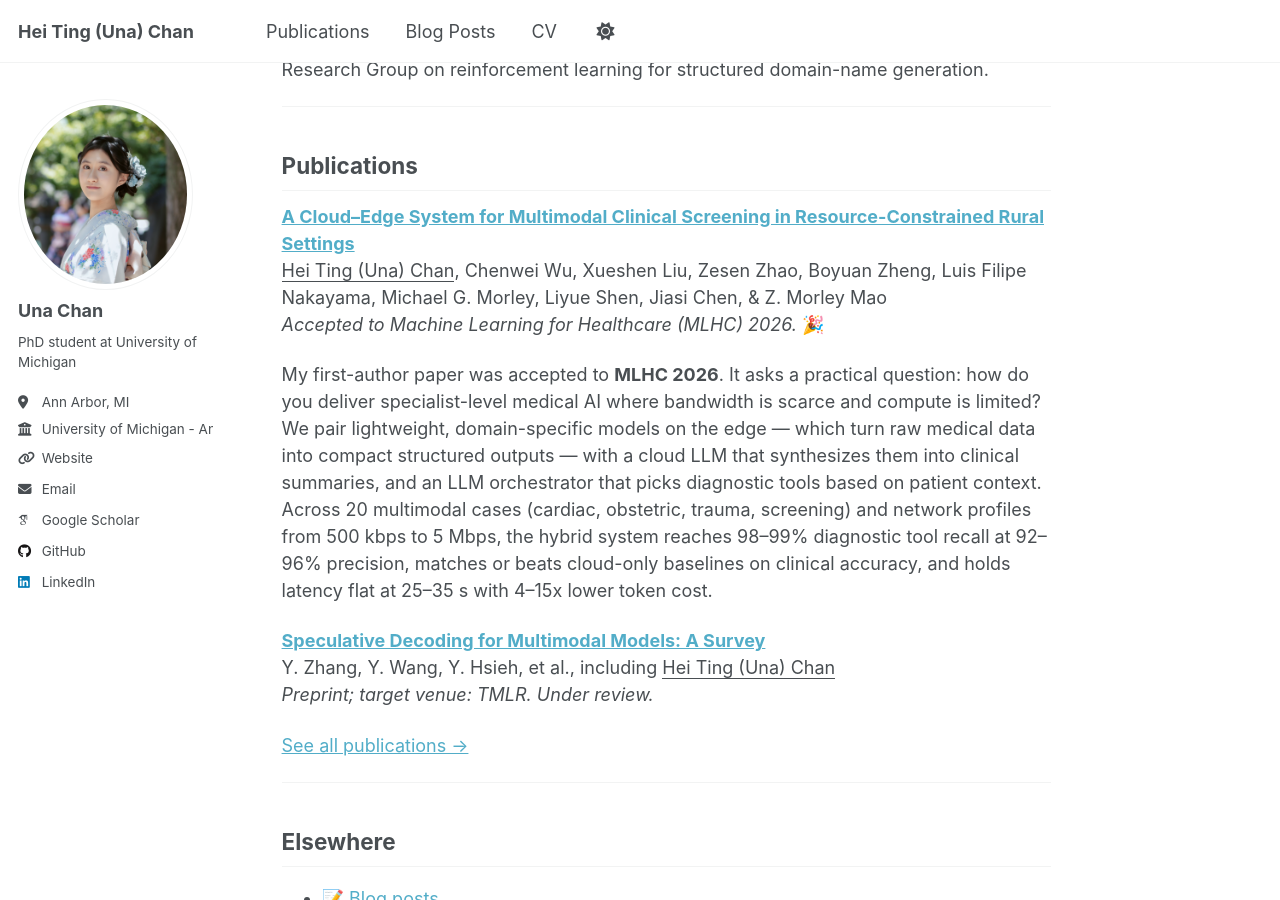
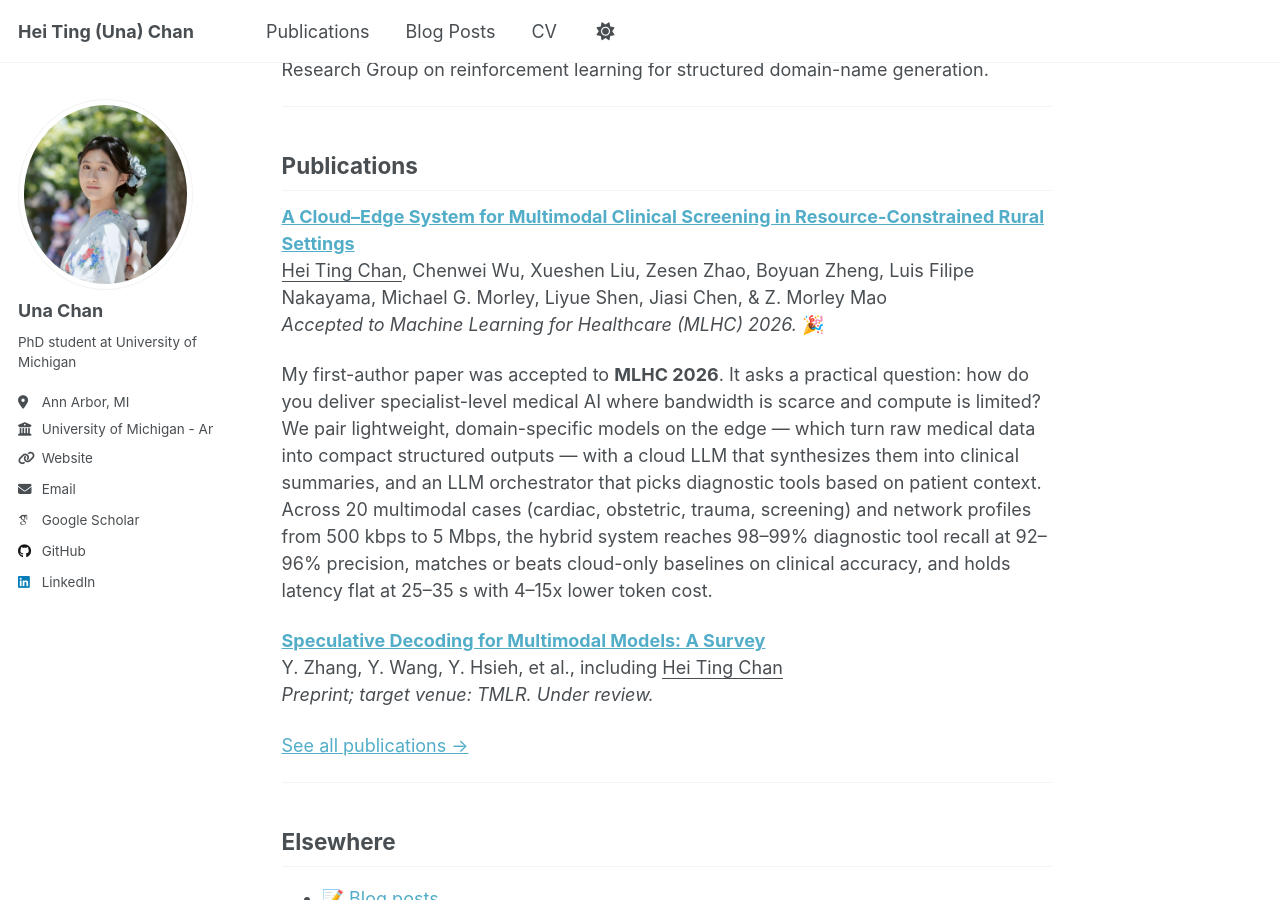
Before and after one commit to unachanht/unachanht.github.io, a Jekyll site: the page built from _pages/about.md, in a window 1280 px wide and 900 px high, scrolled down 621 px. Built offline with Jekyll 4.4.1, drawn with Linux system fonts in a browser that asks for light colours; some web fonts are replaced; a script that is not in the unit is left out.

Commit message:
Use Hei Ting Chan in author lists
Co-Authored-By: Claude Opus 5 <noreply@anthropic.com>
Claude-Session: https://claude.ai/code/session_01NsS9kNsrnScwbAdoc7BxBg

```diff
--- a/_pages/about.md
+++ b/_pages/about.md
@@ -40,13 +40,13 @@ Before Michigan, I earned my B.S. in Computer Science and Data Science at the **
 ## Publications
 
 **[A Cloud–Edge System for Multimodal Clinical Screening in Resource-Constrained Rural Settings](https://arxiv.org/abs/2608.12745)** \\
-<u>Hei Ting (Una) Chan</u>, Chenwei Wu, Xueshen Liu, Zesen Zhao, Boyuan Zheng, Luis Filipe Nakayama, Michael G. Morley, Liyue Shen, Jiasi Chen, & Z. Morley Mao \\
+<u>Hei Ting Chan</u>, Chenwei Wu, Xueshen Liu, Zesen Zhao, Boyuan Zheng, Luis Filipe Nakayama, Michael G. Morley, Liyue Shen, Jiasi Chen, & Z. Morley Mao \\
 *Accepted to Machine Learning for Healthcare (MLHC) 2026.* 🎉
 
 My first-author paper was accepted to **MLHC 2026**. It asks a practical question: how do you deliver specialist-level medical AI where bandwidth is scarce and compute is limited? We pair lightweight, domain-specific models on the edge — which turn raw medical data into compact structured outputs — with a cloud LLM that synthesizes them into clinical summaries, and an LLM orchestrator that picks diagnostic tools based on patient context. Across 20 multimodal cases (cardiac, obstetric, trauma, screening) and network profiles from 500 kbps to 5 Mbps, the hybrid system reaches 98–99% diagnostic tool recall at 92–96% precision, matches or beats cloud-only baselines on clinical accuracy, and holds latency flat at 25–35 s with 4–15x lower token cost.
 
 **[Speculative Decoding for Multimodal Models: A Survey](https://www.preprints.org/manuscript/202603.2344)** \\
-Y. Zhang, Y. Wang, Y. Hsieh, et al., including <u>Hei Ting (Una) Chan</u> \\
+Y. Zhang, Y. Wang, Y. Hsieh, et al., including <u>Hei Ting Chan</u> \\
 *Preprint; target venue: TMLR. Under review.*
 
 [See all publications →](/publications/)
```
Also changed, not shown: _publications/2026-01-01-cloud-edge-clinical-screening.md (+1 -1 lines).
